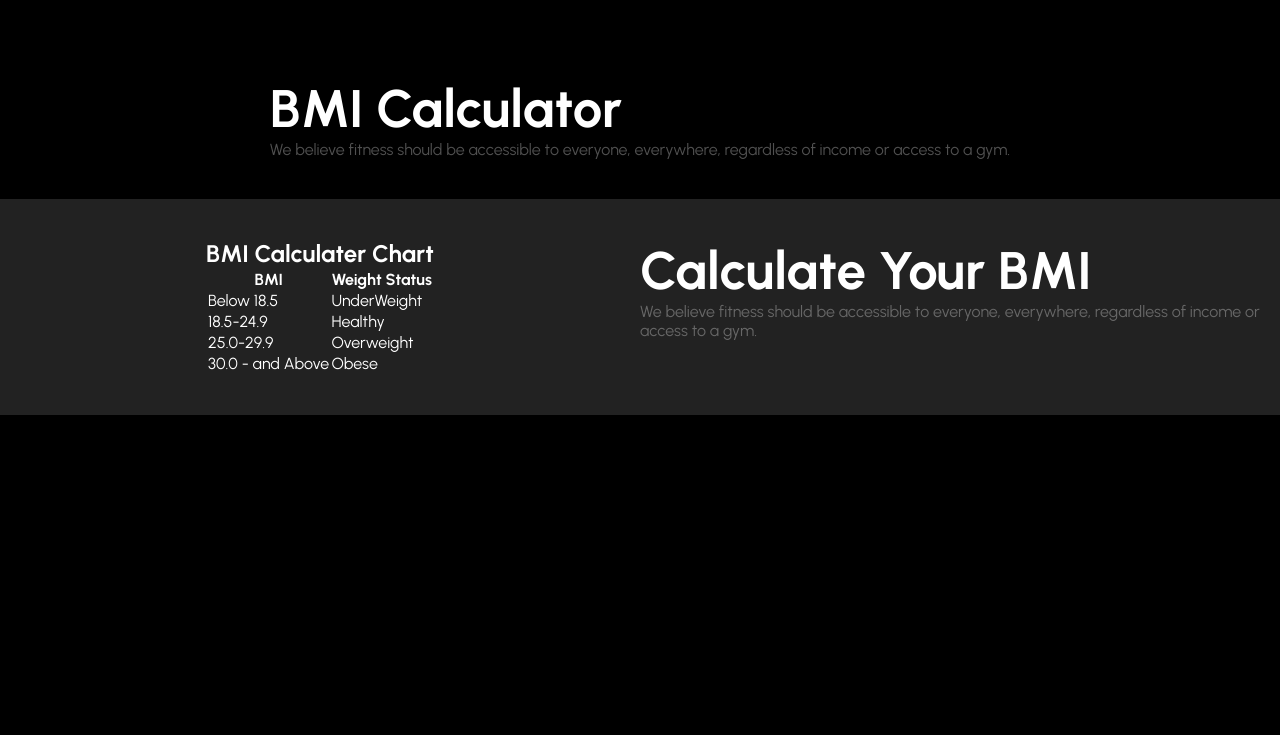
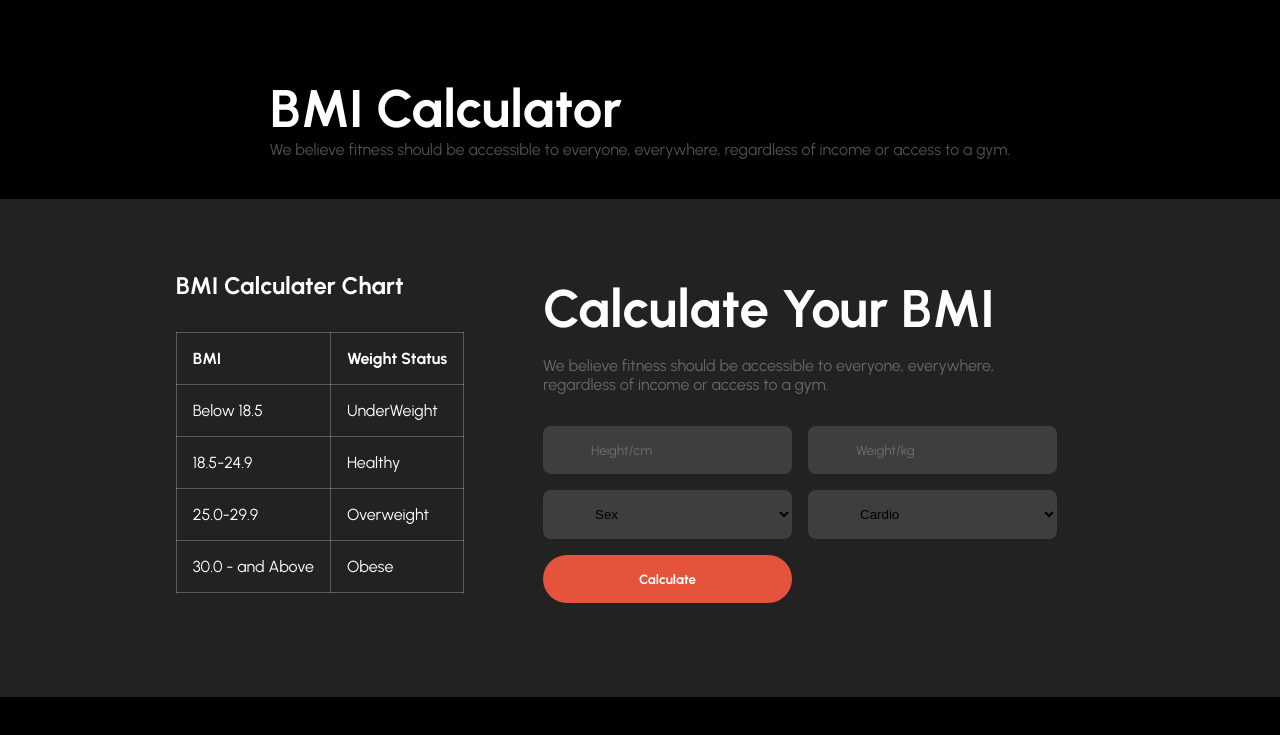
Before and after one commit to mahtamun-hoque-fahim/ph-assignment-2, a plain HTML site: page index.html in a window 1280 px wide. Shown: the part 1871-2606 px from the top of the page. Before the commit the page ends 2326 px from the top, so only its background shows below. Drawn offline with Linux system fonts and the light colour scheme.

Commit message:
bmi calculate part done

```diff
--- a/index.html
+++ b/index.html
@@ -179,8 +179,22 @@
                         <p class="section-description">We believe fitness should be accessible to everyone, everywhere,
                             regardless of income or access to a gym.</p>
 
-                        <form class="" input-fields action="">
-
+                        <form class="input-fields" action="">
+                            <input class="height" type="text" placeholder="Height/cm">
+                            <input class="weight" type="text" placeholder="Weight/kg">
+                            <select name="gender" id="gender">
+                                <option value="">Sex</option>
+                                <option value="male">Male</option>
+                                <option value="age">Age</option>
+                                <option value="female">Female</option>
+                            </select>
+                            <select name="activity" id="activity">
+                                <option value="cardio">Cardio</option>
+                                <option value="Legday">Leg day</option>
+                                <option value="backday">Back day</option>
+                                <option value="chestday">Chest Day</option>
+                            </select>
+                            <button type="submit" class="btn btn-accent calculate ">Calculate</button>
                         </form>
 
                     </div>
--- a/styles/style.css
+++ b/styles/style.css
@@ -73,6 +73,10 @@ p.section-descripton {
     font-size: 1rem;
     color: #ffffff80;
     /* background-color: yellow; */
+}
+
+input {
+    font-family: Urbanist, monospace;
 }
 
 /*
@@ -274,14 +278,87 @@ section.bmi div.bmi-main div.section-wrapper {
     grid-template-columns: repeat(2, 1fr);
     padding: 2.5rem 0;
 }
-section.bmi div.bmi-main div.section-wrapper div.chart-part{
+
+section.bmi div.bmi-main div.section-wrapper div.chart-part {
     display: grid;
     place-content: center;
+    padding: 2rem 0;
+}
+
+section.bmi div.bmi-main div.section-wrapper div.chart-part table {
+    border-collapse: collapse;
+    margin: 2rem 0;
+}
+
+section.bmi div.bmi-main div.section-wrapper div.chart-part td,
+th {
+    padding: 1rem;
+    border: 1px solid #ffffff40;
+    text-align: left;
+}
+
+section.bmi div.bmi-main div.section-wrapper div.calculate-part {
+    display: grid;
+    place-content: center;
+    width: 50%;
+}
+section.bmi div.bmi-main div.section-wrapper div.calculate-part p{
+    margin: 1rem 0;
+}
+
+section.bmi div.bmi-main div.section-wrapper div.calculate-part input,
+select {
+    background-color: #ffffff20;
+    border: none;
+    border-radius: .5rem;
+    padding: 1rem 3.5rem;
+}
+
+section.bmi div.bmi-main div.section-wrapper div.calculate-part input::placeholder,
+section.bmi div.bmi-main div.section-wrapper div.calculate-part select > option:placeholder-shown {
+    color: #ffffff40!important;
 }
 
 
 
 
+section.bmi div.bmi-main div.section-wrapper div.calculate-part form.input-fields {
+    display: grid;
+    /* grid-template-areas: "h h h w w w"
+ "g g g a a a"
+      " b b"; */
+      /* background-color: yellow; */
+      /* grid-template-rows: repeat(2,1fr); */
+      grid-template-columns: repeat(2,1fr);
+      gap: 1rem ;
+      margin: 1rem 0;
+
+}
+
+section.bmi div.bmi-main div.section-wrapper div.calculate-part form.input-fields input.height {
+    grid-area: "h";
+    padding: 1rem 3rem;
+}
+
+section.bmi div.bmi-main div.section-wrapper div.calculate-part form.input-fields input.weight {
+    grid-area: "w";
+    padding: 1rem 3rem;
+}
+
+section.bmi div.bmi-main div.section-wrapper div.calculate-part form.input-fields select#gender {
+    grid-area: "g";
+    padding: 1rem 3rem;
+}
+
+section.bmi div.bmi-main div.section-wrapper div.calculate-part form.input-fields select#activity {
+    grid-area: "a";
+    padding: 1rem 3rem;
+}
+
+section.bmi div.bmi-main div.section-wrapper div.calculate-part form.input-fields button.calculate {
+    grid-area: "b";
+    padding: 1rem 3rem;
+}
 
 
 
```
